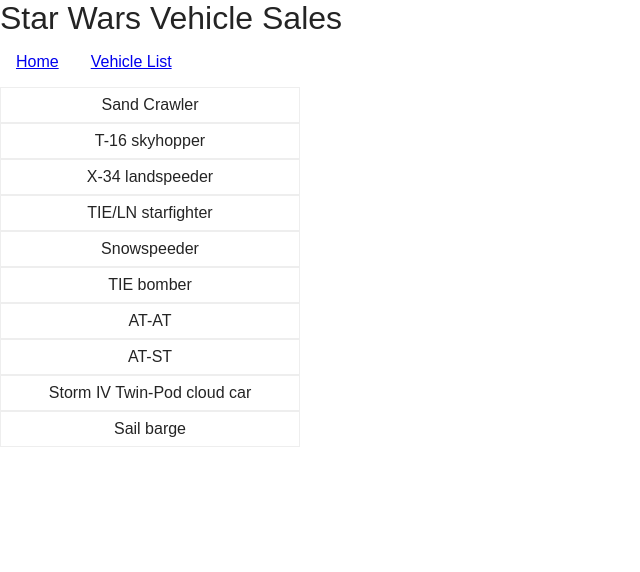
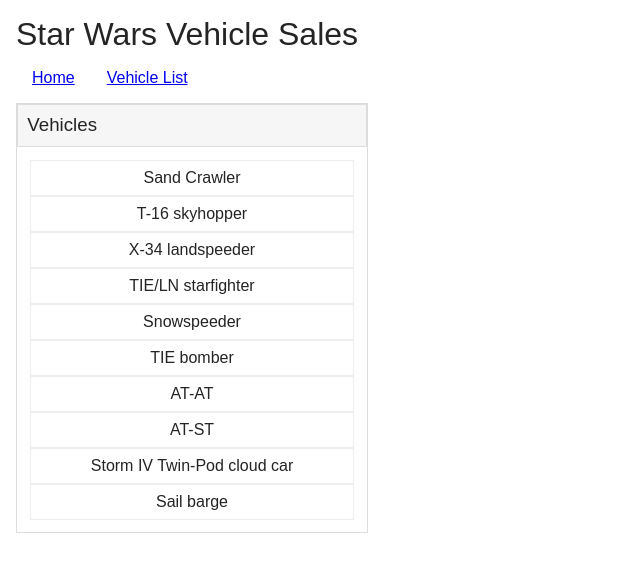
Before and after one commit to shreya-sawardekar/angular-vehicle-app, an Angular app in the folder app/: page /vehicle-list in a window 1280 px wide. Shown: the top 572 px of the page, without its empty margins (0-640 px from the left). Built offline with nearby package versions, Linux system fonts and the light colour scheme.

Commit message:
Styling for app

```diff
--- a/app/src/app/home/home.component.html
+++ b/app/src/app/home/home.component.html
@@ -1 +1 @@
-<p>home works!</p>
+<h4>This is an app for Star Wars Vehicle details!</h4>
--- a/app/src/app/vehicle-list/vehicle-list.component.css
+++ b/app/src/app/vehicle-list/vehicle-list.component.css
@@ -1,11 +1,24 @@
-li {
-  text-align: center;
+div {
+  width: 350px;
+  border: 1px solid #dcdcdc;
+}
+h3 {
+  border: 1px solid #dcdcdc;
   padding: 0.5em;
-  border: 1px solid #eee;
+  background: #f6f6f6;
 }
 ul {
   list-style: none;
   padding: 0;
-  margin: 0;
-  width: 300px;
+  margin: 0.8em;
 }
+li a {
+  text-align: center;
+  padding: 0.5em;
+  border: 1px solid #eee;
+  display: block;
+  cursor: pointer;
+}
+li a:hover {
+  background-color: #f6f6f6;
+}
--- a/app/src/app/vehicle-list/vehicle-list.component.html
+++ b/app/src/app/vehicle-list/vehicle-list.component.html
@@ -1,5 +1,8 @@
-<ul>
-  <li *ngFor="let vehicle of vehicleList">
-    {{ vehicle.name }}
-  </li>
-</ul>
+<div>
+  <h3>Vehicles</h3>
+  <ul>
+    <li *ngFor="let vehicle of vehicleList">
+      <a>{{ vehicle.name }}</a>
+    </li>
+  </ul>
+</div>
--- a/app/src/styles.css
+++ b/app/src/styles.css
@@ -6,6 +6,7 @@
   font-family: Helevetica, sans-serif;
   color: #242424;
   font-size: 1rem;
+  padding: 1em;
 }
 
 h1,
```
